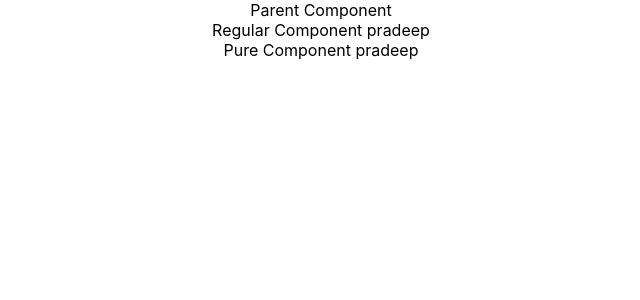
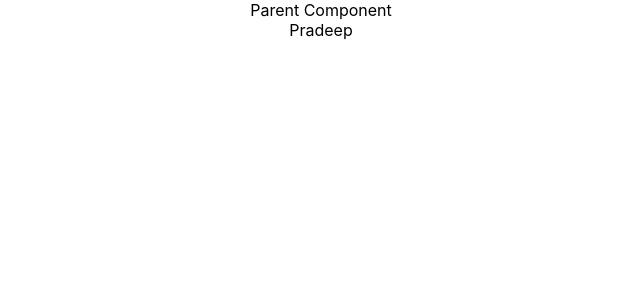
Before and after one commit to Pradeep712/React, a React (Create React App) app in the folder hello-world/: page / in a window 1280 px wide. Shown: the top 300 px of the page, without its empty margins (319-959 px from the left). Built offline with nearby package versions, Linux system fonts and the light colour scheme.

Commit message:
Step 21 Memo

```diff
--- a/hello-world/src/App.js
+++ b/hello-world/src/App.js
@@ -21,6 +21,7 @@
 import PureComp from './component/PureComp';
 import ParentComp from './component/ParentComp';
 
+//PureComponent & Memo
 class App extends Component{
   render(){
     return(
--- /dev/null
+++ b/hello-world/src/component/MemoComp.js
@@ -0,0 +1,12 @@
+import React from 'react'
+//Memo is used to update shallow props and state changes on functional components.
+function MemoComp({name}) {
+    console.log('Rendering Memo Comp')
+    return (
+        <div>
+            {name}
+        </div>
+    )
+}
+
+export default React.memo(MemoComp)//It was introduced >16.0 version
--- a/hello-world/src/component/ParentComp.js
+++ b/hello-world/src/component/ParentComp.js
@@ -1,6 +1,7 @@
 import React, { Component } from 'react'
 import RegComp from './RegComp'
 import PureComp from './PureComp'
+import MemoComp from './MemoComp'
 
 class ParentComp extends Component {
     constructor(props) {
@@ -13,18 +14,21 @@
     componentDidMount(){
         setInterval(()=>{
             this.setState({
-                name: 'pradeep'
+                name: 'Pradeep'
             })
         },2000
         )
     }
     render() {
         console.log('*************************Parent comp render ****************************')
+        //PureComponent deals with Class components &
+        //Memo deals with Functional components
         return (
             <div>
                 Parent Component
-                <RegComp name={this.state.name} />
-                <PureComp name={this.state.name} />
+                <MemoComp name={this.state.name}/>
+                {/* <RegComp name={this.state.name} />
+                <PureComp name={this.state.name} /> */}
             </div>
         )
     }
```
